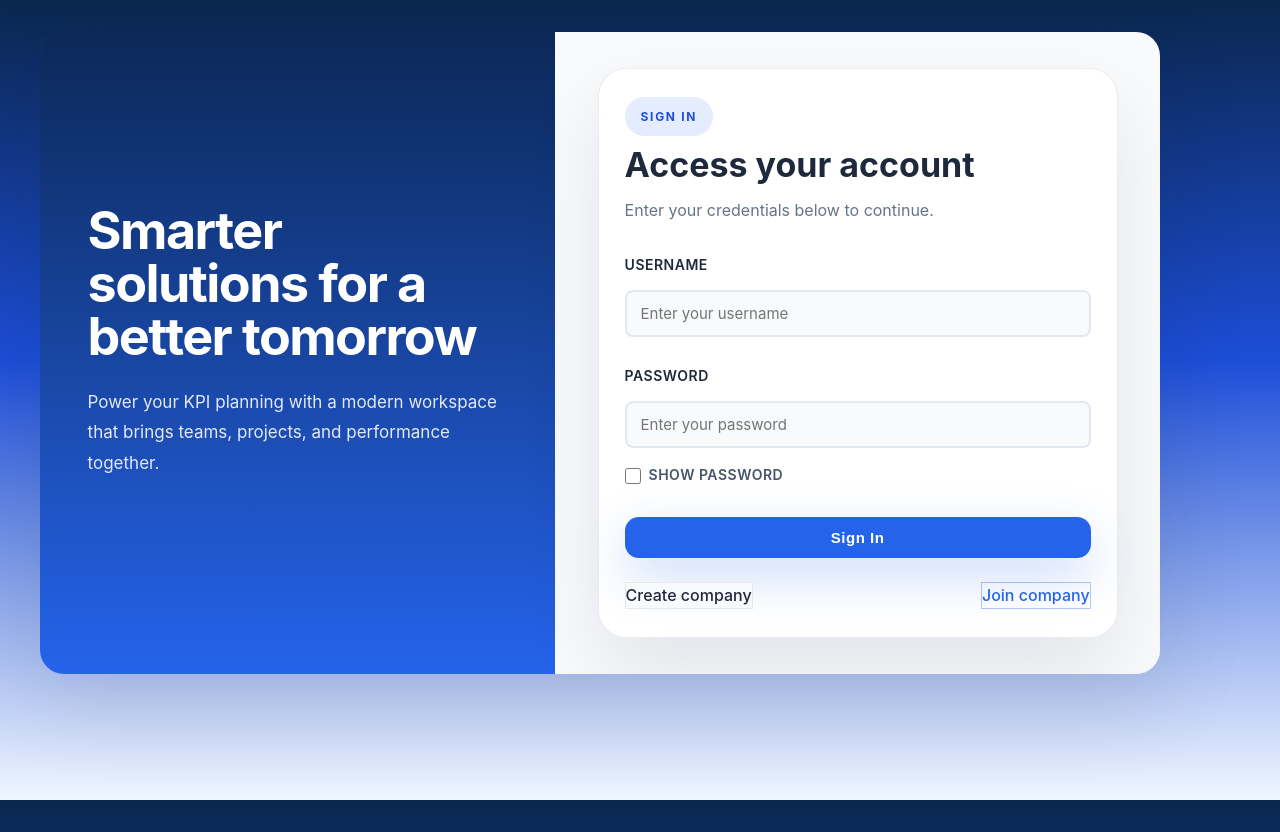
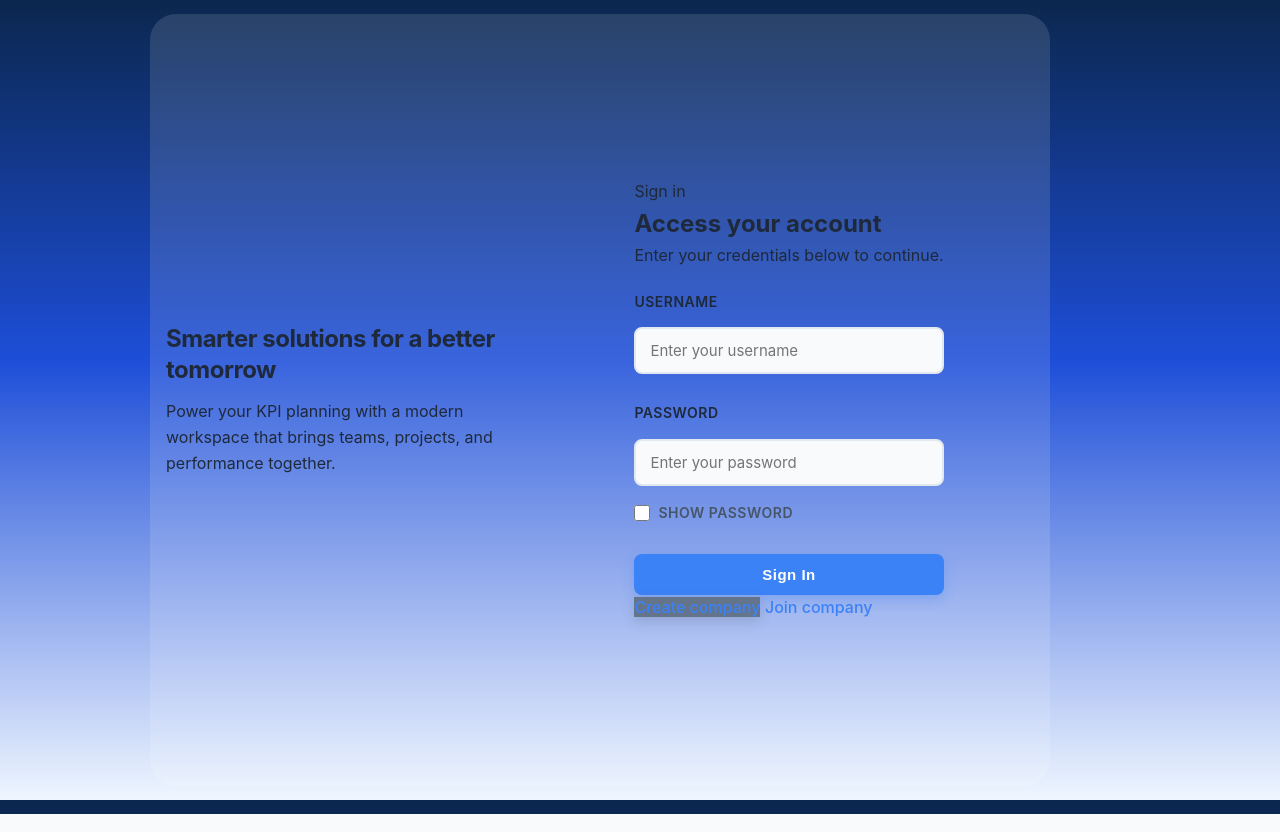
Before and after one commit to direeo/smart-track, a FastAPI app: page / in a window 1280 px wide. Run offline with FastAPI, Linux system fonts and the light colour scheme.

Commit message:
Zoom out auth page so both panels fit in one viewport

```diff
--- a/models/static/style.css
+++ b/models/static/style.css
@@ -457,25 +457,20 @@ body.auth-page main {
 
 .auth-frame {
     display: grid;
-    grid-template-columns: 46% 54%;
-    min-height: auto;
-    width: min(100%, 1120px);
-    margin: 32px auto 40px;
-    border-radius: 24px;
-    overflow: hidden;
-    box-shadow: 0 28px 90px rgba(15, 23, 42, 0.12);
-    background: rgba(255, 255, 255, 0.08);
+    grid-template-columns: 42% 58%;
+    width: min(100%, 900px);
+    height: calc(100vh - 28px);
+    max-height: calc(100vh - 28px);
+    margin: 14px auto 14px;
+    border-radius: 26px;
+    background: rgba(255, 255, 255, 0.12);
 }
 
 .auth-side {
     display: flex;
     align-items: center;
     justify-content: center;
-    padding: 36px 30px;
-    position: relative;
-    min-height: auto;
-}
-
+    padding: 18px 16px;
 .auth-side-left {
     background: linear-gradient(180deg, #0b2857 0%, #2563eb 100%);
     color: white;
@@ -547,31 +542,27 @@ button.pass-toggle,
 }
 
 .hero-title {
-    font-size: 34px;
-    line-height: 1.05;
-    letter-spacing: -0.03em;
+    font-size: 24px;
+    line-height: 1.28;
+    letter-spacing: -0.02em;
     margin-bottom: 14px;
-    max-width: 460px;
-}
+    max-width: 380px;
 
 .hero-copy {
-    font-size: 16px;
+    font-size: 14px;
     line-height: 1.75;
-    max-width: 460px;
+    max-width: 380px;
     color: rgba(255, 255, 255, 0.86);
-    margin-bottom: 24px;
-}
+    margin-bottom: 20px;
 
 .auth-card.compact-card {
     width: 100%;
-    max-width: 520px;
+    max-width: 420px;
     background: white;
-    border-radius: 28px;
-    padding: 28px 26px;
+    border-radius: 22px;
+    padding: 18px 18px;
     border: 1px solid rgba(15, 23, 42, 0.08);
-    box-shadow: 0 36px 82px rgba(15, 23, 42, 0.09);
-    overflow: visible;
-}
+    box-shadow: 0 18px 42px rgba(15, 23, 42, 0.08);
 
 .auth-header {
     margin-bottom: 30px;
@@ -592,10 +583,9 @@ button.pass-toggle,
 }
 
 .auth-header h2 {
-    margin: 16px 0 10px;
-    font-size: 30px;
-    color: #111827;
-    line-height: 1.05;
+    margin: 12px 0 8px;
+    font-size: 24px;
+    line-height: 1.08;
 }
 
 .auth-copy {
@@ -654,16 +644,15 @@ button.pass-toggle,
 }
 
 .auth-side-left h1 {
-    font-size: 52px;
-    line-height: 1.02;
-    margin-bottom: 24px;
-    max-width: 420px;
-}
+     font-size: 44px;
+     line-height: 1.08;
+     margin-bottom: 24px;
+     max-width: 420px;
+ }
 
 .auth-side-left p {
-    max-width: 430px;
-    font-size: 17px;
-    line-height: 1.8;
+     max-width: 430px;
+     font-size: 15px;
     color: rgba(255,255,255,0.88);
 }
 
--- a/models/templates/base.html
+++ b/models/templates/base.html
@@ -4,7 +4,7 @@
     <meta charset="UTF-8">
     <meta name="viewport" content="width=device-width, initial-scale=1.0">
     <title>{% block title %}SmartTrack KPI System{% endblock %}</title>
-    <link rel="stylesheet" href="{{ url_for('static', path='style.css') }}?v=8">
+    <link rel="stylesheet" href="{{ url_for('static', path='style.css') }}?v=9">
     <style>
         .pass-toggle,
         button.pass-toggle,
```
